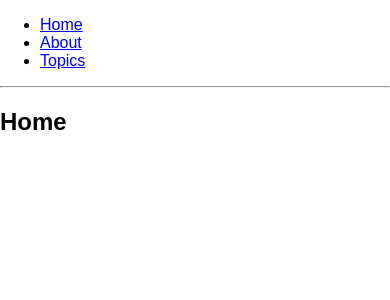
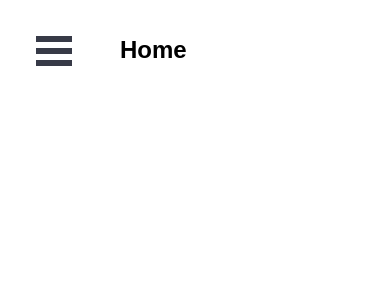
Before and after one commit to lucaswadedavis/careen, a React (Create React App) app: page / in a window 390 px wide. Shown: the top 300 px of the page. Built offline with nearby package versions, Linux system fonts and the light colour scheme.

Commit message:
Add hamburger menu

```diff
--- a/package.json
+++ b/package.json
@@ -5,6 +5,7 @@
   "dependencies": {
     "gh-pages": "^1.1.0",
     "react": "^16.3.2",
+    "react-burger-menu": "^2.4.4",
     "react-dom": "^16.3.2",
     "react-router-dom": "^4.2.2",
     "react-scripts": "1.1.4"
--- a/src/App.css
+++ b/src/App.css
@@ -26,3 +26,63 @@
   from { transform: rotate(0deg); }
   to { transform: rotate(360deg); }
 }
+
+/* Position and sizing of burger button */
+.bm-burger-button {
+  position: fixed;
+  width: 36px;
+  height: 30px;
+  left: 36px;
+  top: 36px;
+}
+
+/* Color/shape of burger icon bars */
+.bm-burger-bars {
+  background: #373a47;
+}
+
+/* Position and sizing of clickable cross button */
+.bm-cross-button {
+  height: 24px;
+  width: 24px;
+}
+
+/* Color/shape of close button cross */
+.bm-cross {
+  background: #bdc3c7;
+}
+
+/* General sidebar styles */
+.bm-menu {
+  background: #373a47;
+  padding: 2.5em 1.5em 0;
+  font-size: 1.15em;
+}
+
+/* Morph shape necessary with bubble or elastic */
+.bm-morph-shape {
+  fill: #373a47;
+}
+
+/* Wrapper for item list */
+.bm-item-list {
+  color: #b8b7ad;
+  padding: 0.8em;
+}
+.bm-item-list a:visited{
+  color: #fff;
+  padding: 0.8em;
+}
+
+/* Styling of overlay */
+.bm-overlay {
+  background: rgba(0, 0, 0, 0.3);
+}
+
+#outer-container {
+  display: flex;
+}
+
+#page-wrap {
+  margin: 16px 0 0 120px;
+}
--- a/src/App.js
+++ b/src/App.js
@@ -1,28 +1,23 @@
 import React, { Component } from 'react';
-import { BrowserRouter as Router, Route, Link } from "react-router-dom";
-
+import { HashRouter as Router, Route, Link } from "react-router-dom";
+import { slide as Menu } from 'react-burger-menu'
 import './App.css';
 
 class App extends Component {
   render() {
     return (
       <Router>
-      <div>
-      <ul>
-      <li>
+      <div id="outer-container">
+        <Menu pageWrapId={ "page-wrap" } outerContainerId={ "outer-container" }>
           <Link to="/">Home</Link>
-      </li>
-      <li>
           <Link to="/about">About</Link>
-      </li>
-      <li>
           <Link to="/topics">Topics</Link>
-      </li>
-      </ul>
-      <hr />
+        </Menu>
+        <div id="page-wrap">
           <Route exact path="/" component={Home} />
           <Route path="/about" component={About} />
           <Route path="/topics" component={Topics} />
+        </div>
       </div>
       </Router>
     );
```
Also changed, not shown: 2 other files (tests, documents, lock files or other folders). Lines whose indentation alone changed are shown as unchanged.
